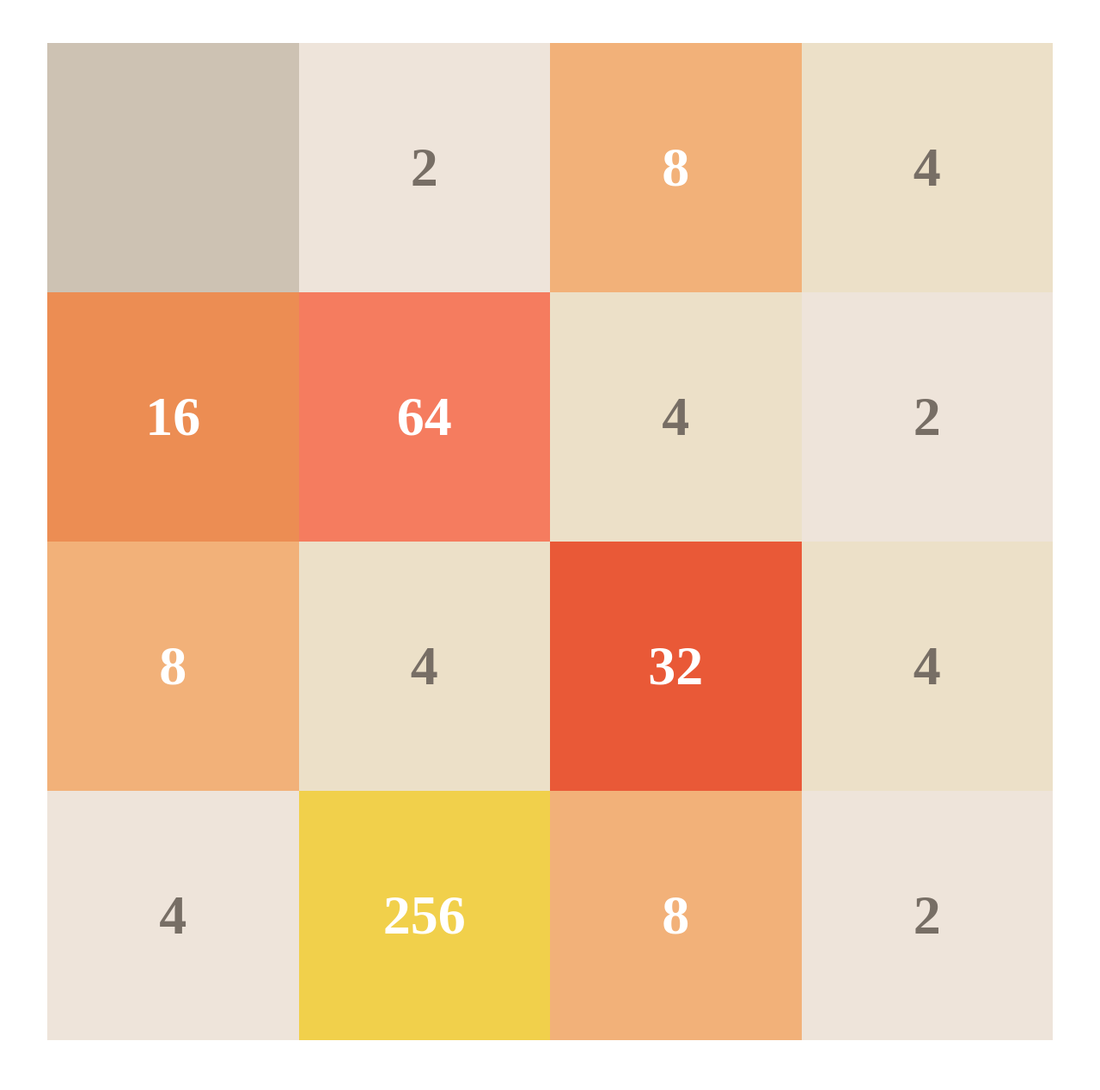
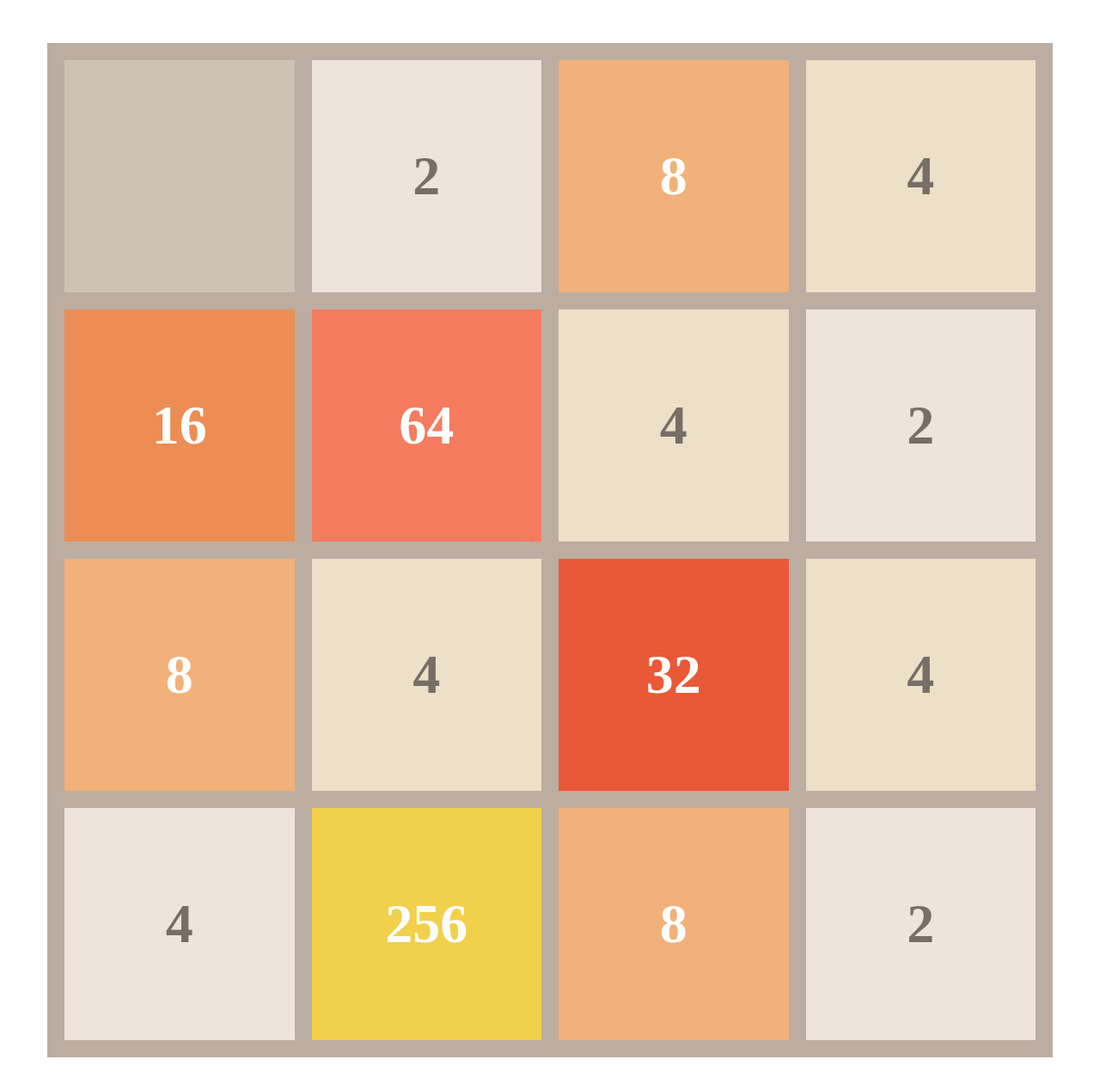
Before and after one commit to PaoloFrancesco-Marino/html-css-12bool, a plain HTML site: page index.html in a window 1280 px wide. Shown: the whole page at 86% size. Drawn offline with Linux system fonts and the light colour scheme.

Commit message:
padding-box

```diff
--- a/index.html
+++ b/index.html
@@ -9,94 +9,126 @@
   </head>
 
   <body>
-    <div class="container bg-all padding-box">
+    <div class="container bg-all padding-container">
       <!-- row-1 -->
       <div class="container">
         <div class="col-3 height position">
+          <div class="padding-box">
             <div class="bg-color-base"></div>
           </div>
+        </div>
         <div class="col-3 height position">
+          <div class="padding-box">
             <div class="bg-color-2">
               <h1>2</h1>
             </div>
           </div>
+        </div>
         <div class="col-3 height position">
+          <div class="padding-box">
             <div class="bg-color-8">
               <h1>8</h1>
             </div>
           </div>
+        </div>
         <div class="col-3 height position">
+          <div class="padding-box">
             <div class="bg-color-4">
               <h1>4</h1>
+            </div>
           </div>
         </div>
       </div>
       <!-- row-2 -->
       <div class="container">
         <div class="col-3 height position">
+          <div class="padding-box">
             <div class="bg-color-16">
               <h1>16</h1>
             </div>
           </div>
+        </div>
         <div class="col-3 height position">
+          <div class="padding-box">
             <div class="bg-color-64">
               <h1>64</h1>
             </div>
           </div>
+        </div>
         <div class="col-3 height position">
+          <div class="padding-box">
             <div class="bg-color-4">
               <h1>4</h1>
             </div>
           </div>
+        </div>
         <div class="col-3 height position">
+          <div class="padding-box">
             <div class="bg-color-2">
               <h1>2</h1>
+            </div>
           </div>
         </div>
       </div>
       <!-- row-3 -->
       <div class="container">
         <div class="col-3 height position">
+          <div class="padding-box">
             <div class="bg-color-8">
               <h1>8</h1>
             </div>
           </div>
+        </div>
         <div class="col-3 height position">
+          <div class="padding-box">
             <div class="bg-color-4">
               <h1>4</h1>
             </div>
           </div>
+        </div>
         <div class="col-3 height position">
+          <div class="padding-box">
             <div class="bg-color-32">
               <h1>32</h1>
             </div>
           </div>
+        </div>
         <div class="col-3 height position">
+          <div class="padding-box">
             <div class="bg-color-4">
               <h1>4</h1>
+            </div>
           </div>
         </div>
       </div>
       <!-- row-4 -->
       <div class="container">
         <div class="col-3 height position">
+          <div class="padding-box">
             <div class="bg-color-2">
               <h1>4</h1>
             </div>
           </div>
+        </div>
         <div class="col-3 height position">
+          <div class="padding-box">
             <div class="bg-color-256">
               <h1>256</h1>
             </div>
           </div>
+        </div>
         <div class="col-3 height position">
+          <div class="padding-box">
             <div class="bg-color-8">
               <h1>8</h1>
             </div>
           </div>
+        </div>
         <div class="col-3 height position">
+          <div class="padding-box">
             <div class="bg-color-2">
               <h1>2</h1>
+            </div>
           </div>
         </div>
       </div>
--- a/styles/main.css
+++ b/styles/main.css
@@ -80,9 +80,10 @@ h1 {
 }
 
 .padding-container {
-  padding: 20px 20px;
+  padding: 10px 10px;
 }
 
 .padding-box {
-
+  padding: 10px;
+  height: 100%;
 }
```
Lines whose indentation alone changed are shown as unchanged.
